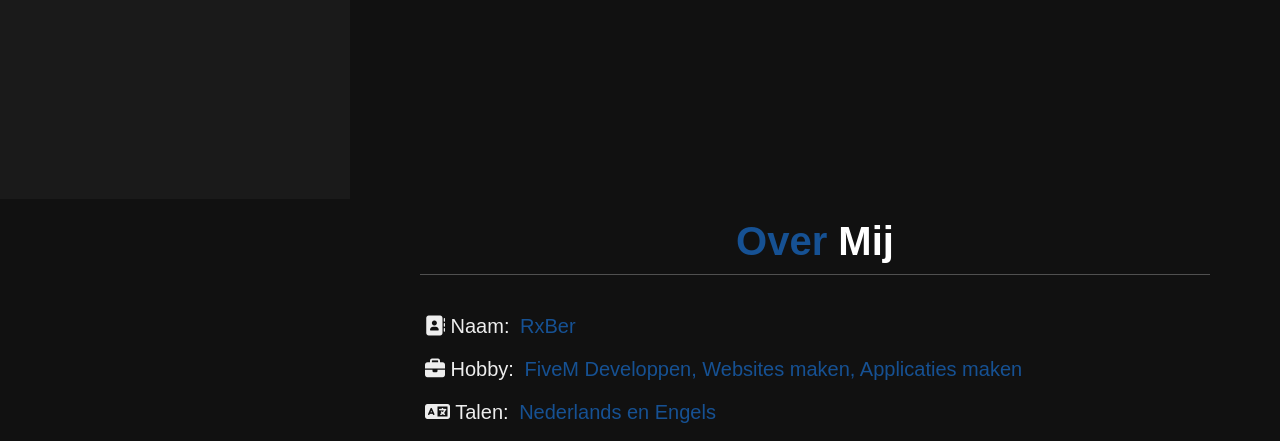
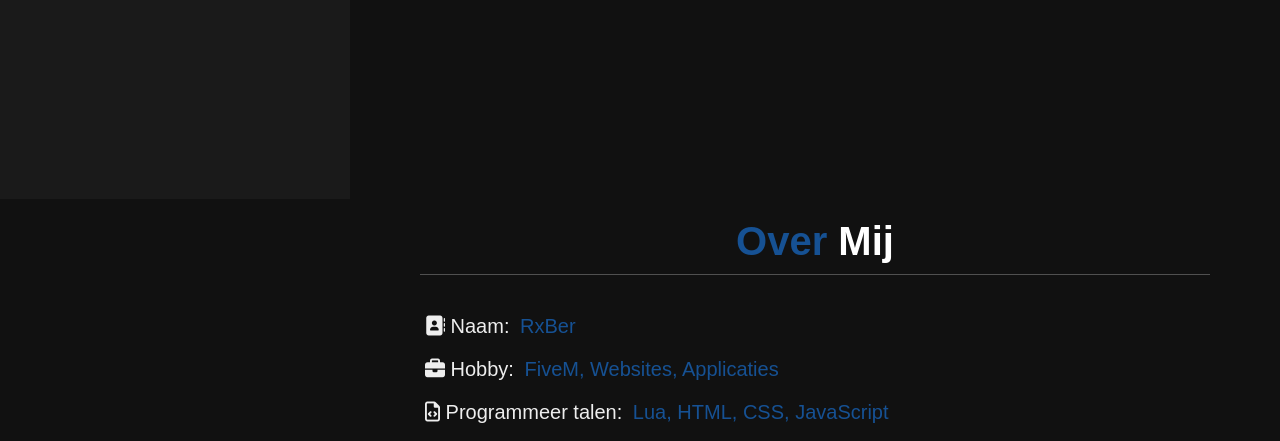
Before and after one commit to RxBer/RxBer, a plain HTML site: page index.html in a window 1280 px wide. Shown: the part 601-1042 px from the top of the page. Drawn offline with nearby package versions, Linux system fonts and the light colour scheme.

Commit message:
Update index.html

```diff
--- a/index.html
+++ b/index.html
@@ -516,7 +516,8 @@
 
     <div class="info">
         <h3> <span> <i class="fa fa-address-book" aria-hidden="true"></i> Naam: </span> RxBer</h3>
-        <h3> <span> <i class="fa fa-briefcase" aria-hidden="true"></i> Hobby: </span> FiveM Developpen, Websites maken, Applicaties maken</h3>
+        <h3> <span> <i class="fa fa-briefcase" aria-hidden="true"></i> Hobby: </span> FiveM, Websites, Applicaties</h3>
+	<h3> <span> <i class="far fa-file-code" aria-hidden-"true"></i> Programmeer talen: </span> Lua, HTML, CSS, JavaScript</h3>
         <h3> <span> <i class="fa fa-language" aria-hidden="true"></i> Talen: </span> Nederlands en Engels</h3>
         <a href="https://github.com/RxBer">  <button class="btn"> <i class="fa fa-cogs" aria-hidden="true"></i> Github  </button></a>
     </div>
```
